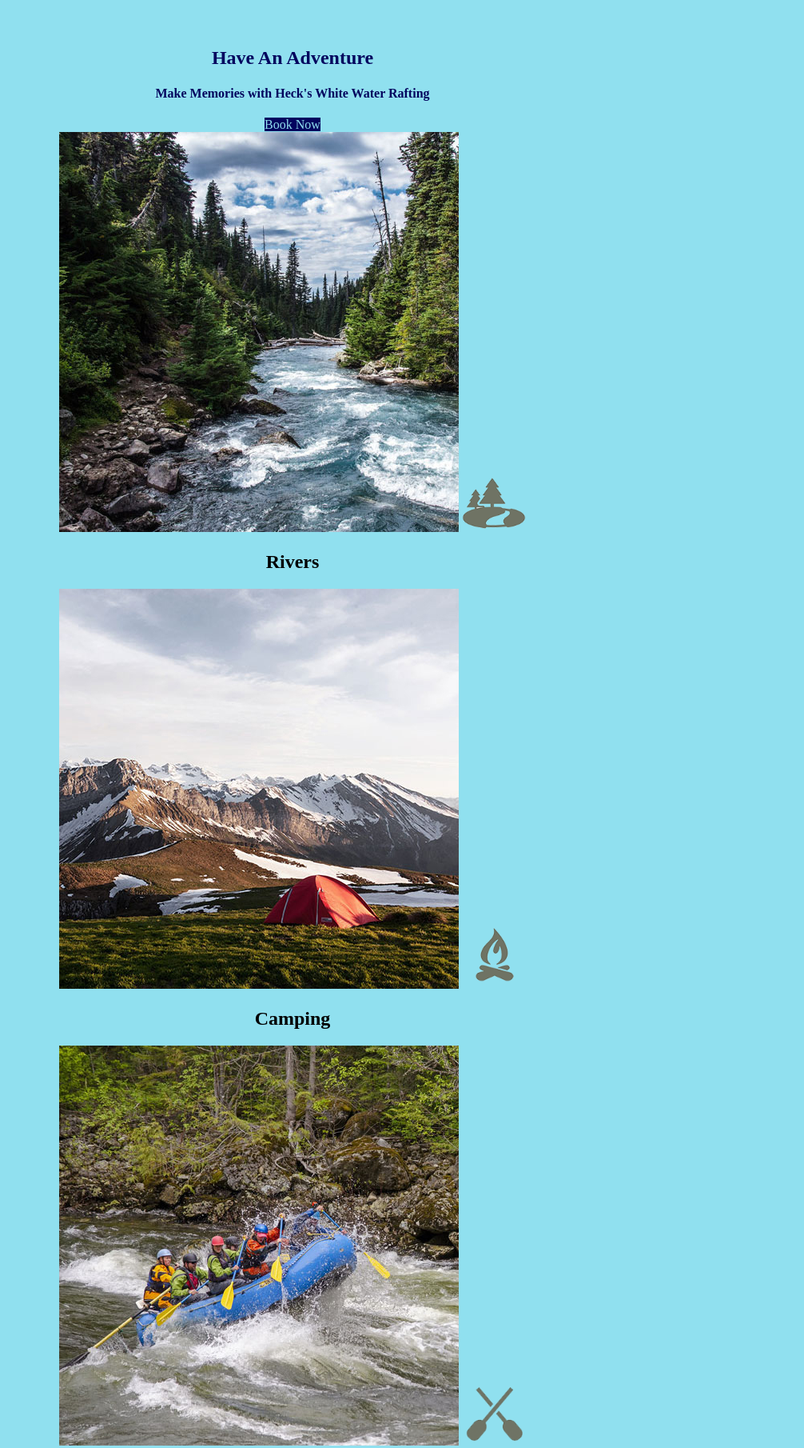
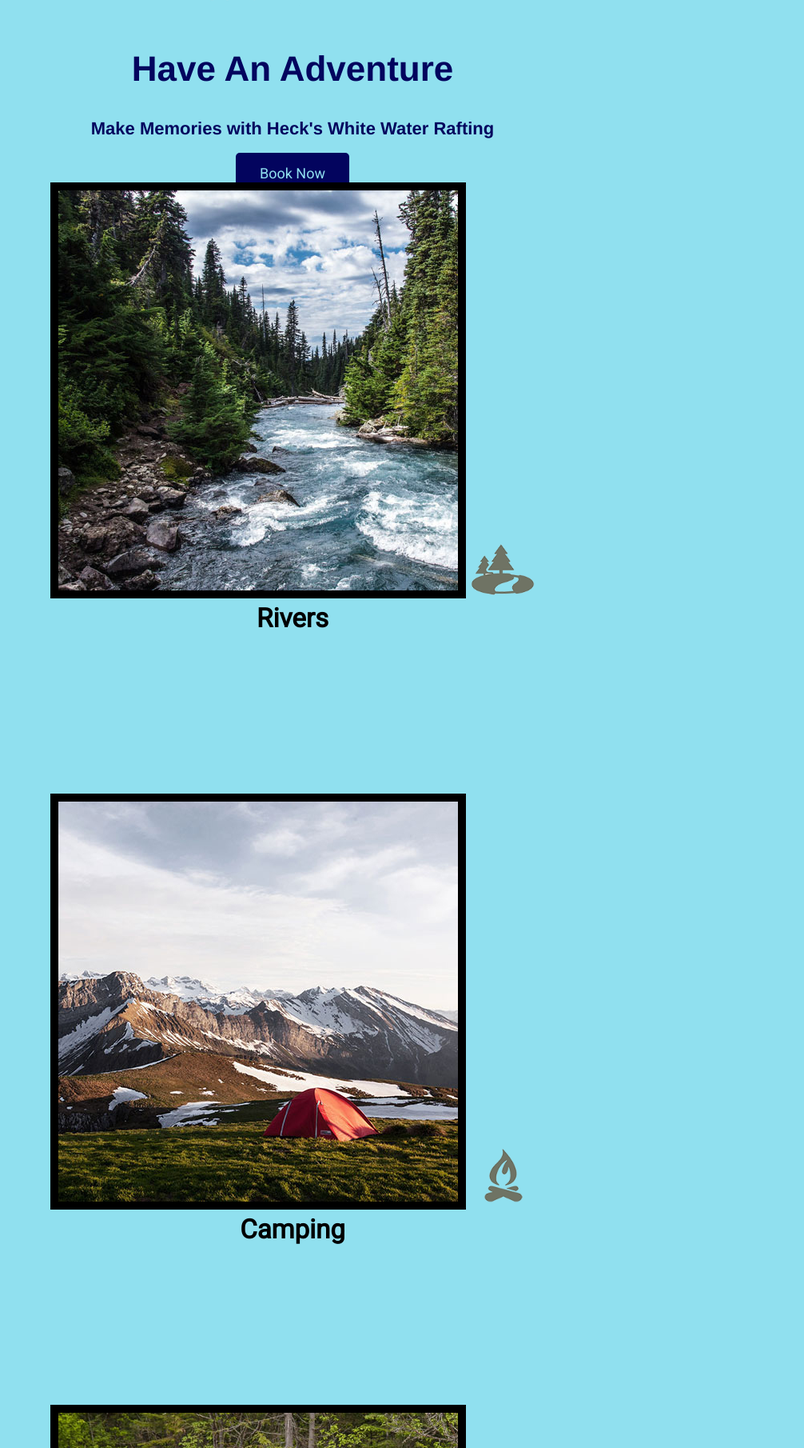
Before and after one commit to darrensheffer/wdd130, a plain HTML site: page wwr/index.html in a window 1280 px wide. Shown: the part 916-2726 px from the top of the page at 80% size, without its empty margins (274-1280 px from the left). Drawn offline with Linux system fonts and the light colour scheme; a web font is replaced by a local one.

Commit message:
W05 fonts and spacing

```diff
--- a/wwr/styles/styles.css
+++ b/wwr/styles/styles.css
@@ -1,3 +1,11 @@
+@import url('https://fonts.googleapis.com/css2?family=Roboto&family=Shrikhand&display=swap');
+
+/* * {
+    box-sizing: border-box;
+    margin: 0;
+    padding: 0;
+} */
+
 #content {
     max-width: 1600px;
     margin: 0 auto;
@@ -7,10 +15,12 @@ nav a {
     text-align: center;
     color: #90E0EF;
     text-decoration: none;
+    padding: 35px;
 }
 
 #hero-msg h1, #hero-msg h4 {
     text-align: center;
+    font-family: Shrikhand, Helvetica, sans-serif;
 }
 
 .button-box {
@@ -21,6 +31,10 @@ main section {
     text-align: center;
 }
 
+main section img {
+    box-sizing: border-box;
+}
+
 #background {
     height: 725px;
     background-color: #90E0EF;
@@ -28,6 +42,14 @@ main section {
 
 body {
     background-color: #90E0EF;
+    font-family: Roboto, Helvetica, sans-serif;
+    font-size: 22px;
+    margin: 0;
+    padding: 0;
+}
+
+h2 {
+    margin: 0;
 }
 
 header {
@@ -43,6 +65,10 @@ nav a:hover {
     background-color: #03045E;
     color: #90E0EF;
     text-decoration: none;
+    font-size: 18px;
+    padding: 15px 30px;
+    margin-top: 50px;
+    border-radius: 5px;
 }
 
 .book:hover, .join:hover {
@@ -52,15 +78,21 @@ nav a:hover {
 
 .msg {
     background-color: #0077B6;
+    line-height: 1.5em;
+    padding: 35px;
 }
 
 footer {
     background-color: #0077B6;
     color: #00B4D8;
+    padding: 25px 50px;
+    margin-top: 200px;
 }
 
 .home-title {
     color: #03045E;
+    font-size: 2em;
+    margin-top: 10px;
 }
 
 h4 {
@@ -73,6 +105,8 @@ h4 {
 
 .msg p {
     color: #03045E;
+    font-size: .8em;
+    padding-bottom: 15px;
 }
 
 footer a {
@@ -90,6 +124,7 @@ footer a:hover {
 
 .icon {
     width: 80px;
+    padding-top: 10px;
 }
 
 #hero-img {
@@ -103,3 +138,19 @@ footer p {
 footer p a:hover {
     text-decoration: underline;
 }
+
+#logo_link {
+    padding-top: 5px;
+}
+
+footer .social img {
+    padding-top: 15px;
+}
+
+.river-card, .camping-card, .rapids-card {
+    margin: 200px 0;
+}
+
+.card-img {
+    border: 10px solid black;
+}
```
